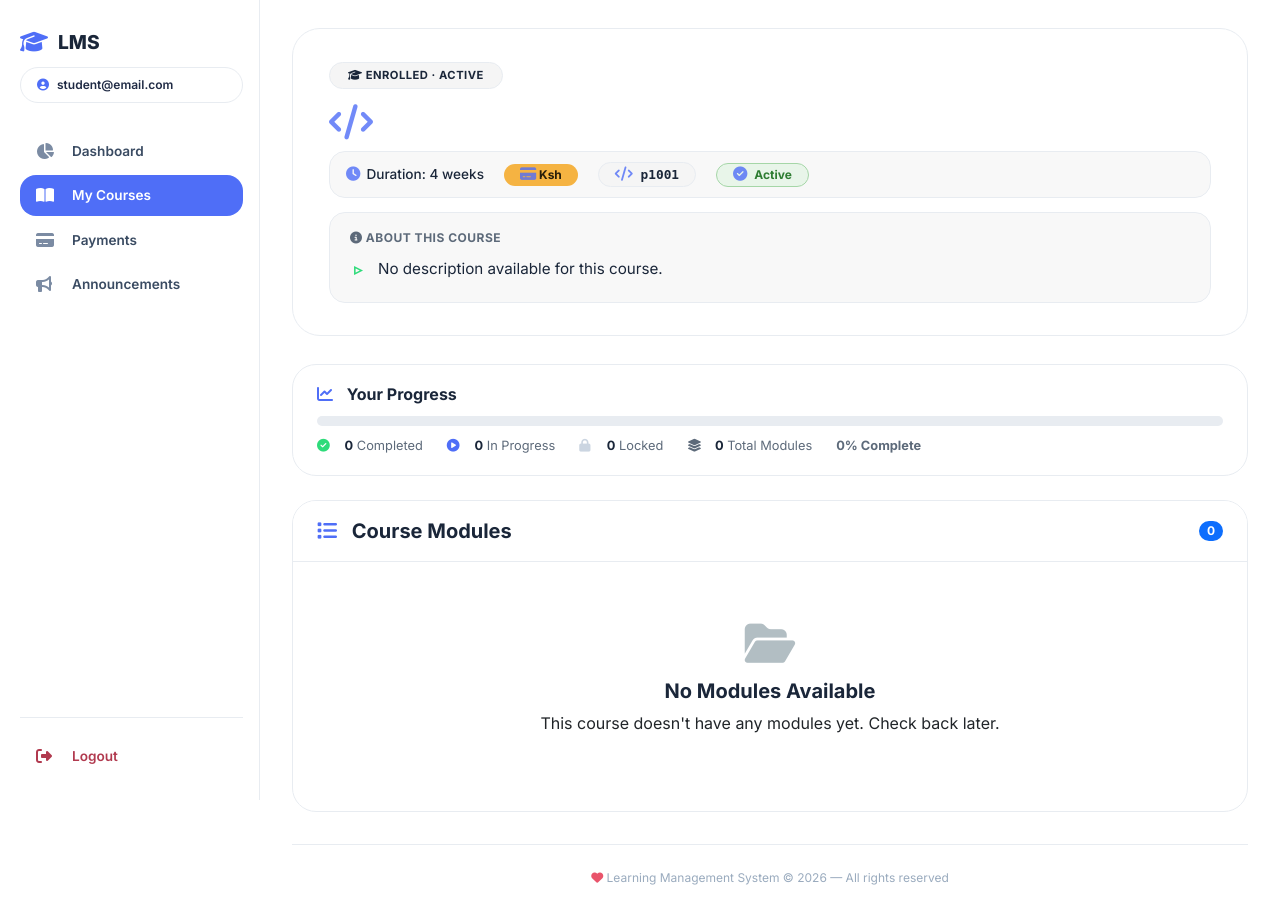
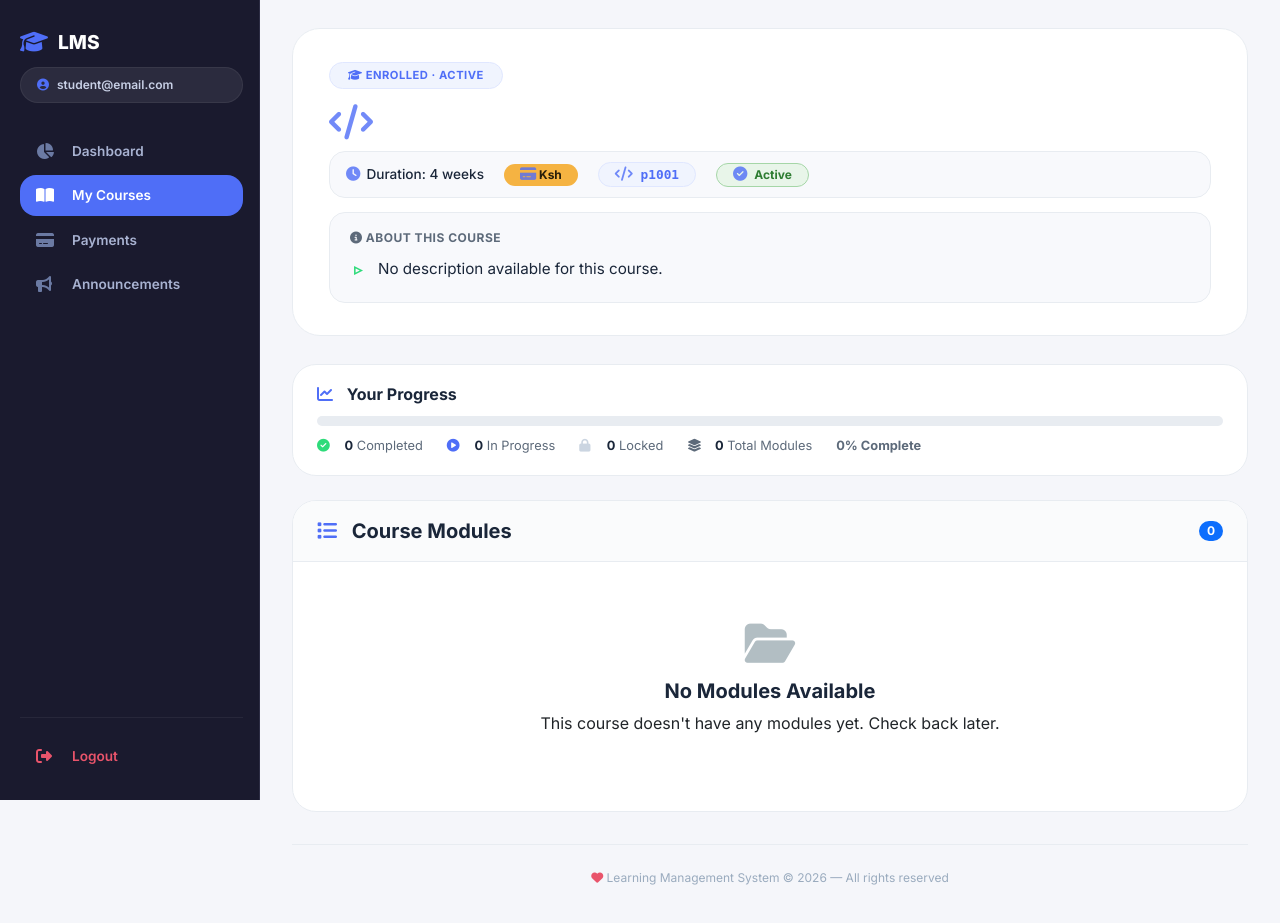
Before and after one commit to sakwasilas/smart-tech-lms, a Flask app: template templates/students/course.html in a window 1280 px wide. Run offline with Flask 3, Linux system fonts and the light colour scheme; the template is opened without the code that fills it, so the values that code supplies are empty; some libraries are stand-ins or nearby versions.

```diff
--- a/templates/students/course.html
+++ b/templates/students/course.html
@@ -11,37 +11,37 @@
         * { margin:0; padding:0; box-sizing:border-box; }
         body {
             font-family: 'Inter', -apple-system, BlinkMacSystemFont, sans-serif;
-            background: #ffffff;
+            background: #f5f6fa;
             min-height: 100vh;
         }
 
         /* ===== SPLIT LAYOUT ===== */
         .dashboard-wrapper { display: flex; min-height: 100vh; }
 
-        /* LEFT PANEL - compact & clean */
+        /* LEFT PANEL - BLACK HEADER */
         .left-panel {
             width: 260px;
             min-height: 100vh;
-            background: #ffffff;
-            border-right: 1px solid #e8ecf1;
+            background: #1a1a2e;
             padding: 28px 16px 24px 20px;
             position: sticky; top: 0; height: 100vh;
             overflow-y: auto;
             display: flex; flex-direction: column;
             z-index: 10;
+            border-right: 1px solid #2d2d44;
         }
         .left-panel .brand {
-            font-weight: 800; font-size: 1.2rem; color: #1a2639;
+            font-weight: 800; font-size: 1.2rem; color: #ffffff;
             display: flex; align-items: center; gap: 10px; margin-bottom: 6px;
         }
         .left-panel .brand i { color: #4f6ef7; font-size: 1.4rem; }
         .left-panel .user-badge {
-            background: #ffffff;
+            background: rgba(255,255,255,0.08);
             border-radius: 40px; padding: 8px 16px;
-            font-size: 0.75rem; font-weight: 600; color: #1f2a44;
+            font-size: 0.75rem; font-weight: 600; color: #c8d0e6;
             display: inline-flex; align-items: center; gap: 8px;
             margin-top: 4px; margin-bottom: 28px;
-            border: 1px solid #e8ecf1;
+            border: 1px solid rgba(255,255,255,0.06);
         }
         .left-panel .user-badge i { color: #4f6ef7; }
 
@@ -52,27 +52,27 @@
             display: flex; align-items: center; gap: 14px;
             padding: 10px 16px; border-radius: 16px;
             font-weight: 600; font-size: 0.85rem;
-            color: #3a4b62; transition: all 0.15s ease;
+            color: #a8b2d1; transition: all 0.15s ease;
             text-decoration: none; background: transparent;
         }
-        .nav-left .nav-item i { width: 22px; font-size: 1rem; color: #7b8ba3; }
-        .nav-left .nav-item:hover { background: #f5f5f5; color: #1a2639; }
+        .nav-left .nav-item i { width: 22px; font-size: 1rem; color: #6b7aa3; }
+        .nav-left .nav-item:hover { background: rgba(255,255,255,0.06); color: #ffffff; }
         .nav-left .nav-item:hover i { color: #4f6ef7; }
         .nav-left .nav-item.active {
             background: #4f6ef7; color: #fff;
         }
         .nav-left .nav-item.active i { color: #fff; }
         .nav-left .logout-item {
-            margin-top: auto; border-top: 1px solid #e8ecf1; padding-top: 18px;
+            margin-top: auto; border-top: 1px solid rgba(255,255,255,0.06); padding-top: 18px;
         }
-        .nav-left .logout-item .nav-item { color: #b13a4f; }
-        .nav-left .logout-item .nav-item i { color: #b13a4f; }
-        .nav-left .logout-item .nav-item:hover { background: #fee9ec; color: #a12d40; }
+        .nav-left .logout-item .nav-item { color: #e9546b; }
+        .nav-left .logout-item .nav-item i { color: #e9546b; }
+        .nav-left .logout-item .nav-item:hover { background: rgba(233, 84, 107, 0.15); color: #ff6b8a; }
 
         /* RIGHT PANEL - main content */
         .right-panel {
             flex: 1; padding: 28px 32px 30px 32px;
-            background: #ffffff; min-width: 0;
+            background: #f5f6fa; min-width: 0;
         }
 
         /* ===== COURSE HERO ===== */
@@ -87,15 +87,15 @@
         }
         .course-hero .hero-badge {
             display: inline-block;
-            background: #f5f5f5;
+            background: #f0f4fe;
             padding: 4px 18px;
             border-radius: 40px;
             font-size: 0.7rem;
             font-weight: 700;
             letter-spacing: 0.5px;
-            color: #1a2639;
+            color: #4f6ef7;
             margin-bottom: 12px;
-            border: 1px solid #e8ecf1;
+            border: 1px solid #e0e7ff;
         }
         .course-hero h1 {
             font-weight: 800;
@@ -114,7 +114,7 @@
             gap: 12px 20px;
             margin: 8px 0 14px 0;
             padding: 10px 16px;
-            background: #f8f8f8;
+            background: #f8f9fc;
             border-radius: 16px;
             border: 1px solid #e8ecf1;
         }
@@ -144,13 +144,14 @@
             font-size: 0.75rem;
         }
         .meta-strip .badge-code {
-            background: #f5f5f5;
+            background: #f0f4fe;
             padding: 2px 16px;
             border-radius: 40px;
             font-family: monospace;
             font-weight: 600;
             font-size: 0.8rem;
-            border: 1px solid #e8ecf1;
+            border: 1px solid #e0e7ff;
+            color: #4f6ef7;
         }
         .meta-strip .badge-status {
             padding: 2px 16px;
@@ -165,7 +166,7 @@
 
         /* ===== DESCRIPTION & OBJECTIVES ===== */
         .course-description-section {
-            background: #f8f8f8;
+            background: #f8f9fc;
             border-radius: 16px;
             padding: 16px 20px;
             margin-top: 10px;
@@ -271,7 +272,7 @@
         }
         .modules-card .card-header {
             padding: 18px 24px;
-            background: #ffffff;
+            background: #fafbfc;
             border-bottom: 1px solid #e8ecf1;
             display: flex;
             justify-content: space-between;
@@ -291,13 +292,13 @@
             align-items: flex-start;
             gap: 16px;
             padding: 14px 16px;
-            background: #f8f8f8;
+            background: #f8f9fc;
             border-radius: 16px;
             margin-bottom: 10px;
             transition: all 0.2s;
             border-left: 4px solid #4f6ef7;
         }
-        .module-item:hover { background: #f0f0f0; }
+        .module-item:hover { background: #f0f2f8; }
         .module-item.completed { border-left-color: #2edb7a; }
         .module-item.locked { border-left-color: #cbd5e1; opacity: 0.7; }
 
@@ -385,7 +386,7 @@
             font-size: 0.7rem;
             color: #5d6a7a;
             padding: 8px 16px;
-            background: #f8f8f8;
+            background: #f8f9fc;
             border-radius: 12px;
             margin-top: 12px;
             border: 1px solid #e8ecf1;
@@ -421,7 +422,7 @@
             .dashboard-wrapper { flex-direction: column; }
             .left-panel {
                 width: 100%; min-height: auto; height: auto; position: relative;
-                border-right: none; border-bottom: 1px solid #e8ecf1;
+                border-right: none; border-bottom: 1px solid #2d2d44;
                 padding: 14px 20px; flex-direction: row; flex-wrap: wrap;
                 align-items: center; gap: 8px;
             }
@@ -455,7 +456,7 @@
 
 <div class="dashboard-wrapper">
 
-    <!-- ===== LEFT PANEL ===== -->
+    <!-- ===== LEFT PANEL - BLACK ===== -->
     <aside class="left-panel">
         <div class="brand"><i class="fas fa-graduation-cap"></i> LMS</div>
         <div class="user-badge"><i class="fas fa-user-circle"></i> {{ session.email or 'student@email.com' }}</div>
@@ -513,7 +514,7 @@
                 {% endif %}
             </div>
 
-            <!-- ===== DESCRIPTION & OBJECTIVES ===== -->
+            <!-- ===== DESCRIPTION ===== -->
             <div class="course-description-section">
                 <span class="section-label"><i class="fas fa-info-circle"></i> About this course</span>
                 <ul>
```
